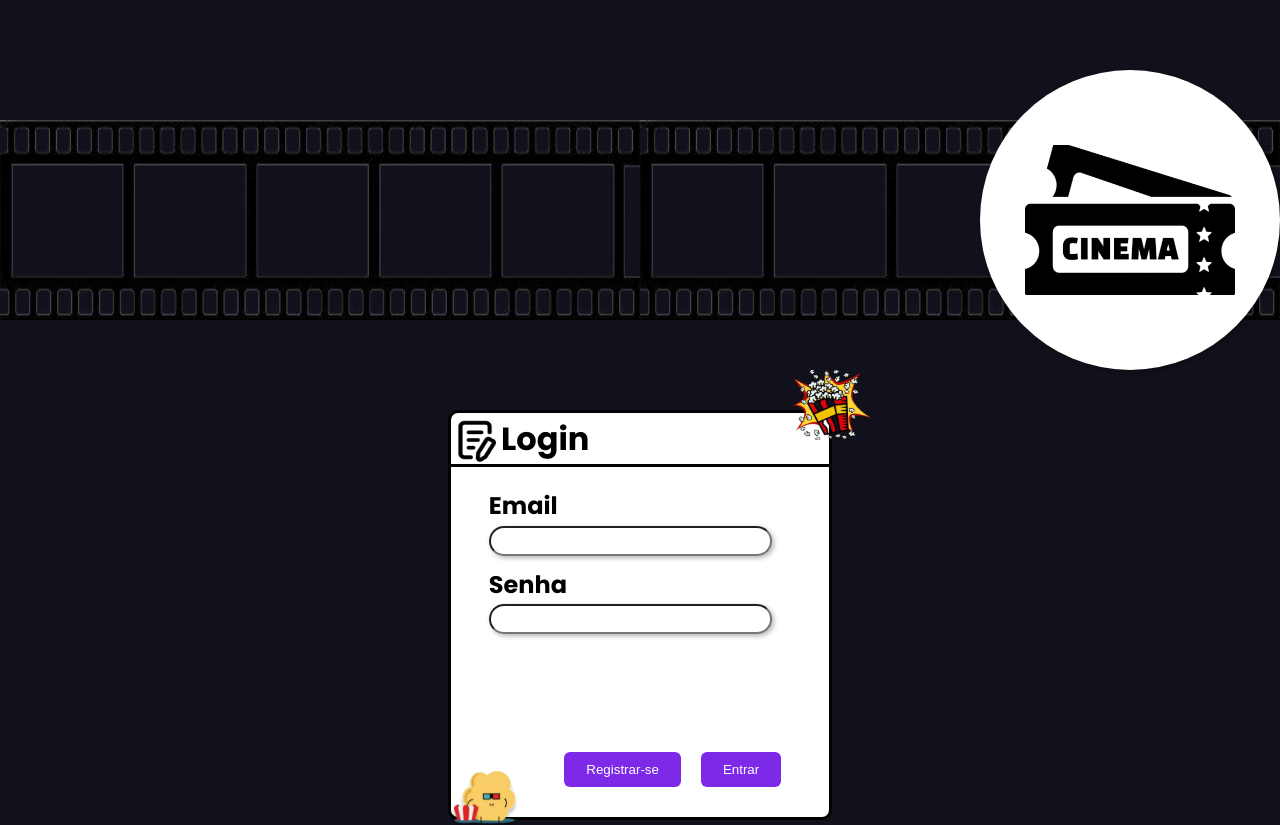
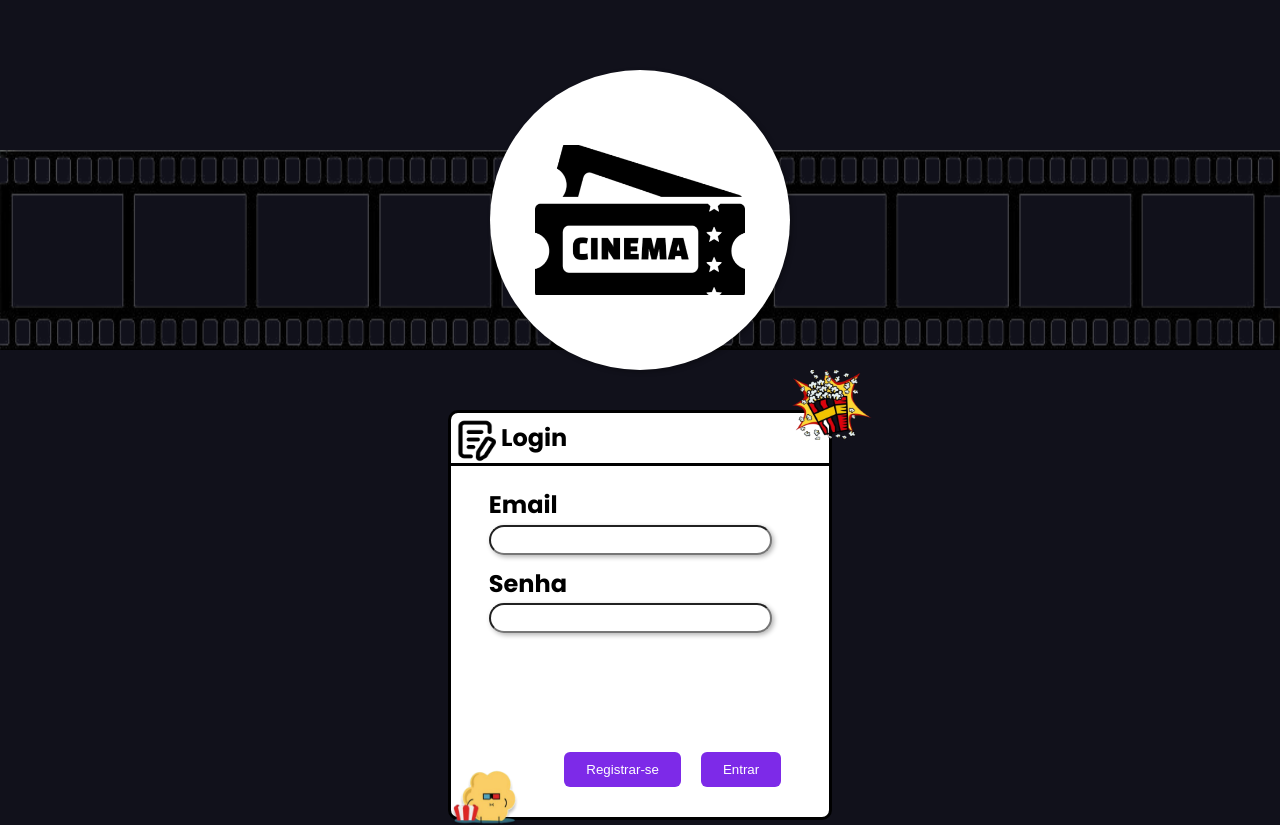
Before and after one commit to SandyLemos/Trabalho-Cinema, a React (Vite) app: page /entrar in a window 1280 px wide. Shown: the top 825 px of the page. Built offline with nearby package versions, Linux system fonts and the light colour scheme.

Commit message:
Update Entrar.jsx

```diff
--- a/src/pages/Entrar.jsx
+++ b/src/pages/Entrar.jsx
@@ -1,11 +1,11 @@
-import {useEffect, useState} from 'react';
+import { useEffect, useState } from 'react';
 import cinemaLogo from '../assets/cinema_logo.png';
 import tapeImage from '../assets/tape.png';
 import iconePipoca from '../assets/icone_pipoca.png';
 import cadastroImage from '../assets/cadastro.png';
 import iconePipocaViva from '../assets/icone_pipoca_viva.png';
-import '../styles/entrar.css'
-import {useNavigate} from "react-router-dom";
+import '../styles/entrar.css';
+import { useNavigate } from "react-router-dom";
 import AuthService from "../services/AuthService.js";
 
 const Entrar = () => {
@@ -39,13 +39,19 @@ const Entrar = () => {
     };
 
     return (
-        <div className="centralizar">
+        <div className="entrar-container">
+            {/* Início: Cabeçalho */}
+            <header className="header">
                 <div id="logo">
                     <img src={cinemaLogo} alt="Logo" id="icone" />
                 </div>
                 <img src={tapeImage} className="enfeite" id="esquerda" alt="Enfeite Esquerdo" />
                 <img src={tapeImage} className="enfeite" id="direita" alt="Enfeite Direito" />
+            </header>
+            {/* Fim: Cabeçalho */}
 
+            {/* Meio: Formulário de Login */}
+            <section className="login-form">
                 <div className="centralizar">
                     <img src={iconePipoca} alt="Ícone" className="mini fig1" />
                     <div id="area_cadastro">
@@ -81,10 +87,16 @@ const Entrar = () => {
                     </div>
                     <img src={iconePipocaViva} alt="Mascote" className="mini fig2" />
                 </div>
+            </section>
+            {/* Fim: Formulário de Login */}
+
+            {/* Fim: Rodapé */}
+            <footer className="footer">
                 <div id="imagem_fundo"></div>
+            </footer>
+            {/* Fim: Rodapé */}
         </div>
     );
 };
 
-
 export default Entrar;
```
Lines whose indentation alone changed are shown as unchanged.
